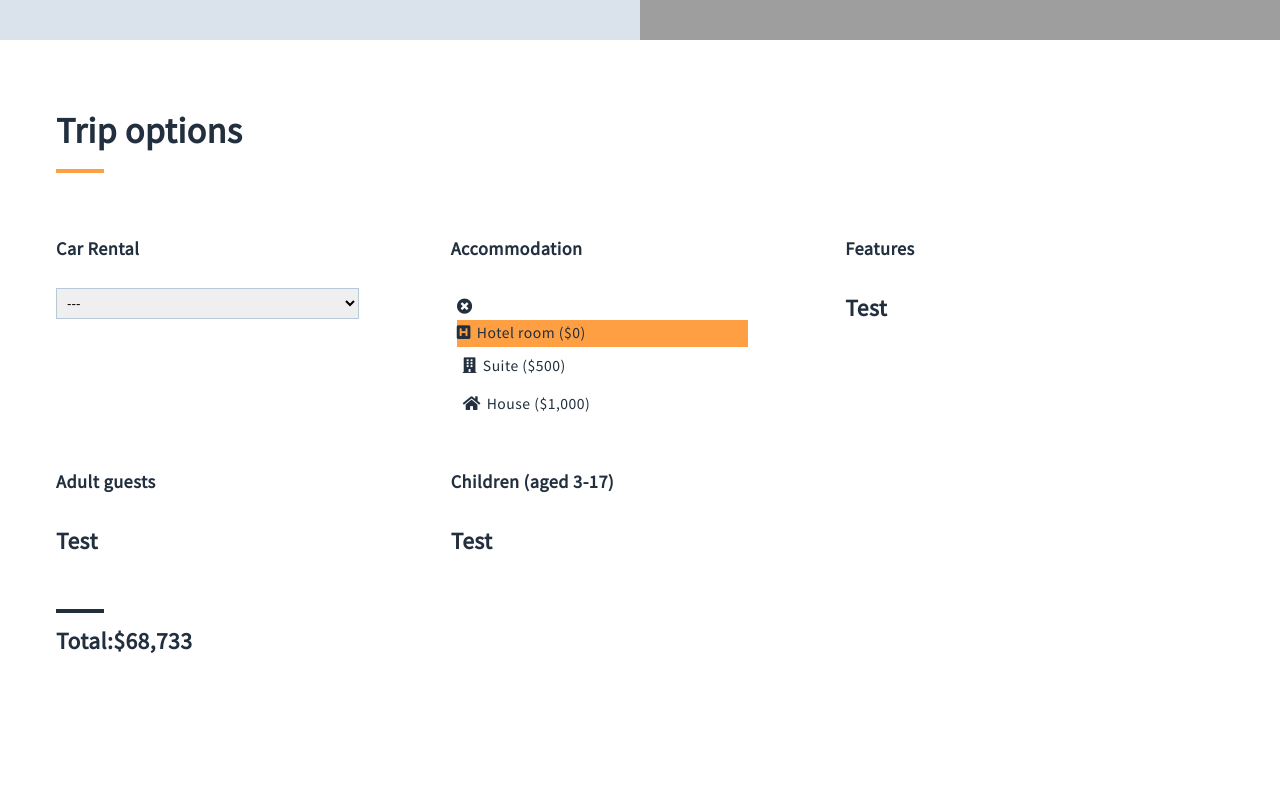
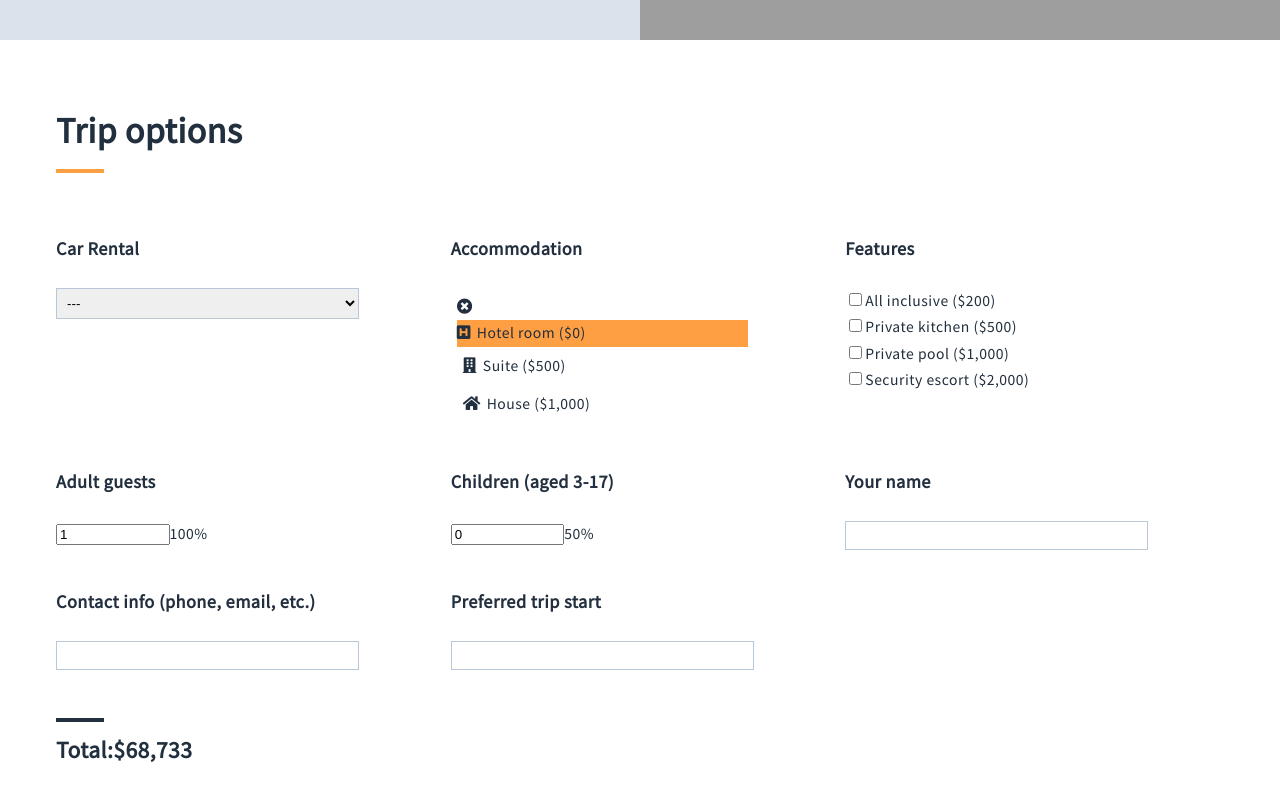
Before and after one commit to kris2485/Project-17-travel-agency, a React app: page /trip/5cc1d10107e2be6064ff9129 in a window 1280 px wide. Shown: the part 1644-2444 px from the top of the page. Before the commit the page ends 2377 px from the top, so only its background shows below. Built offline with nearby package versions, Linux system fonts and the light colour scheme; grey boxes are pictures that could not be loaded.

Commit message:
AddOrderOptionText and OrderOptionDate components

```diff
--- a/package.json
+++ b/package.json
@@ -32,6 +32,7 @@
     "mini-css-extract-plugin": "^0.6.0",
     "prop-types": "^15.7.2",
     "react": "^16.8.6",
+    "react-datepicker": "^3.8.0",
     "react-dom": "^16.8.6",
     "react-flexbox-grid": "^2.1.2",
     "react-html-parser": "^2.0.2",
--- a/src/components/features/OrderOption/OrderOption.js
+++ b/src/components/features/OrderOption/OrderOption.js
@@ -6,15 +6,19 @@ import OrderOptionDropdown from './OrderOptionDropdown';
 import OrderOptionIcons from './OrderOptionIcons';
 import OrderOptionCheckboxes from './OrderOptionCheckboxes';
 import OrderOptionNumber from './OrderOptionNumber';
+import OrderOptionText from './OrderOptionText';
+import OrderOptionDate from './OrderOptionDate';
 
 const optionTypes = {
   dropdown: OrderOptionDropdown,
   icons: OrderOptionIcons,
   checkboxes: OrderOptionCheckboxes,
   number: OrderOptionNumber,
+  text: OrderOptionText,
+  date: OrderOptionDate,
 };
 
-const OrderOption = ({ name, type, id, setOptionValue, ...otherProps }) => {
+const OrderOption = ({ name, type, id, setOrderOption, ...otherProps }) => {
   const OptionComponent = optionTypes[type];
   if (!OptionComponent) {
     return null;
@@ -27,4 +31,11 @@ const OrderOption = ({ name, type, id, setOptionValue, ...otherProps }) => {
     );
   }
 };
+
+OrderOption.propTypes = {
+  name: PropTypes.string,
+  type: PropTypes.string,
+  setOrderOption: PropTypes.func,
+};
+
 export default OrderOption;
--- a/src/components/features/OrderOption/OrderOptionCheckboxes.js
+++ b/src/components/features/OrderOption/OrderOptionCheckboxes.js
@@ -1,10 +1,35 @@
 import React from 'react';
 import PropTypes from 'prop-types';
+import styles from './OrderOption.scss';
+import { formatPrice } from '../../../utils/formatPrice';
 
-const OrderOptionCheckboxes = () => (
-  <div>
-    <h1>Test</h1>
+const newValueSet = (currentValue, id, checked) => {
+  if (checked) {
+    return [...currentValue, id];
+  } else {
+    return currentValue.filter((value) => value != id);
+  }
+};
+
+const OrderOptionCheckboxes = ({ values, currentValue, setOptionValue }) => (
+  <div className={styles.checkboxes}>
+    {values.map((value) => (
+      <label key={value.id}>
+        <input
+          type='checkbox'
+          value={value.id}
+          checked={currentValue.includes(value.id) ? true : false}
+          onChange={(event) => setOptionValue(newValueSet(currentValue, value.id, event.currentTarget.checked))}
+        />
+        {value.name} ({formatPrice(value.price)})
+      </label>
+    ))}
   </div>
 );
+OrderOptionCheckboxes.propTypes = {
+  values: PropTypes.array,
+  currentValue: PropTypes.array,
+  setOptionValue: PropTypes.func,
+};
 
 export default OrderOptionCheckboxes;
--- /dev/null
+++ b/src/components/features/OrderOption/OrderOptionDate.js
@@ -0,0 +1,18 @@
+import React from 'react';
+import PropTypes from 'prop-types';
+import DatePicker from 'react-datepicker';
+import 'react-datepicker/dist/react-datepicker-cssmodules.css';
+import styles from './OrderOption.scss';
+
+const OrderOptionDate = ({ currentValue, setOptionValue }) => (
+  <div>
+    <DatePicker className={styles.input} selected={currentValue} value={currentValue} onChange={setOptionValue} />
+  </div>
+);
+
+OrderOptionDate.propTypes = {
+  currentValue: PropTypes.any,
+  setOptionValue: PropTypes.func,
+};
+
+export default OrderOptionDate;
--- a/src/components/features/OrderOption/OrderOptionIcons.js
+++ b/src/components/features/OrderOption/OrderOptionIcons.js
@@ -14,7 +14,7 @@ const OrderOptionIcons = ({ values, required, currentValue, setOptionValue }) =>
       </div>
     )}
     {values.map((value) => (
-      <div className={value.id == currentValue ? styles.iconActive : styles.icon} key={value.id} onClick={(event) => setOptionValue(event.currentTarget.value.id)}>
+      <div className={value.id == currentValue ? styles.iconActive : styles.icon} key={value.id} onClick={() => setOptionValue(value.id)}>
         <Icon name={value.icon} />
         {value.name} ({formatPrice(value.price)})
       </div>
@@ -22,4 +22,11 @@ const OrderOptionIcons = ({ values, required, currentValue, setOptionValue }) =>
   </div>
 );
 
+OrderOptionIcons.propTypes = {
+  values: PropTypes.array,
+  required: PropTypes.bool,
+  currentValue: PropTypes.string,
+  setOptionValue: PropTypes.func,
+};
+
 export default OrderOptionIcons;
--- a/src/components/features/OrderOption/OrderOptionNumber.js
+++ b/src/components/features/OrderOption/OrderOptionNumber.js
@@ -1,10 +1,19 @@
 import React from 'react';
 import PropTypes from 'prop-types';
 
-const OrderOptionNumber = () => (
-  <div>
-    <h1>Test</h1>
+import styles from './OrderOption.scss';
+import { formatPrice } from '../../../utils/formatPrice';
+
+const OrderOptionNumber = ({ currentValue, setOptionValue, limits, price }) => (
+  <div className={styles.number}>
+    <input type='number' className={styles.inputSmall} value={currentValue} min={limits.min} max={limits.max} onChange={(event) => setOptionValue(event.currentTarget.value)} />
+    {formatPrice(price)}
   </div>
 );
-
+OrderOptionNumber.propTypes = {
+  currentValue: PropTypes.any,
+  setOptionValue: PropTypes.func,
+  limits: PropTypes.object,
+  price: PropTypes.string,
+};
 export default OrderOptionNumber;
--- /dev/null
+++ b/src/components/features/OrderOption/OrderOptionText.js
@@ -0,0 +1,16 @@
+import React from 'react';
+import PropTypes from 'prop-types';
+
+import styles from './OrderOption.scss';
+
+const OrderOptionText = ({ currentValue, setOptionValue }) => (
+  <div>
+    <input className={styles.input} type='text' value={currentValue} onChange={(event) => setOptionValue(event.currentTarget.value)} />
+  </div>
+);
+OrderOptionText.propTypes = {
+  currentValue: PropTypes.any,
+  setOptionValue: PropTypes.func,
+};
+
+export default OrderOptionText;
--- a/src/data/pricing.json
+++ b/src/data/pricing.json
@@ -53,5 +53,20 @@
       "min": 0,
       "max": 6
     }
+  },
+  {
+    "id": "name",
+    "name": "Your name",
+    "type": "text"
+  },
+  {
+    "id": "contact",
+    "name": "Contact info (phone, email, etc.)",
+    "type": "text"
+  },
+  {
+    "id": "start-date",
+    "name": "Preferred trip start",
+    "type": "date"
   }
 ]
```
Also changed, not shown: src/components/features/OrderOption/OrderOptionDropdown.js (+7 -0 lines), 1 other file (tests, documents, lock files or other folders).
